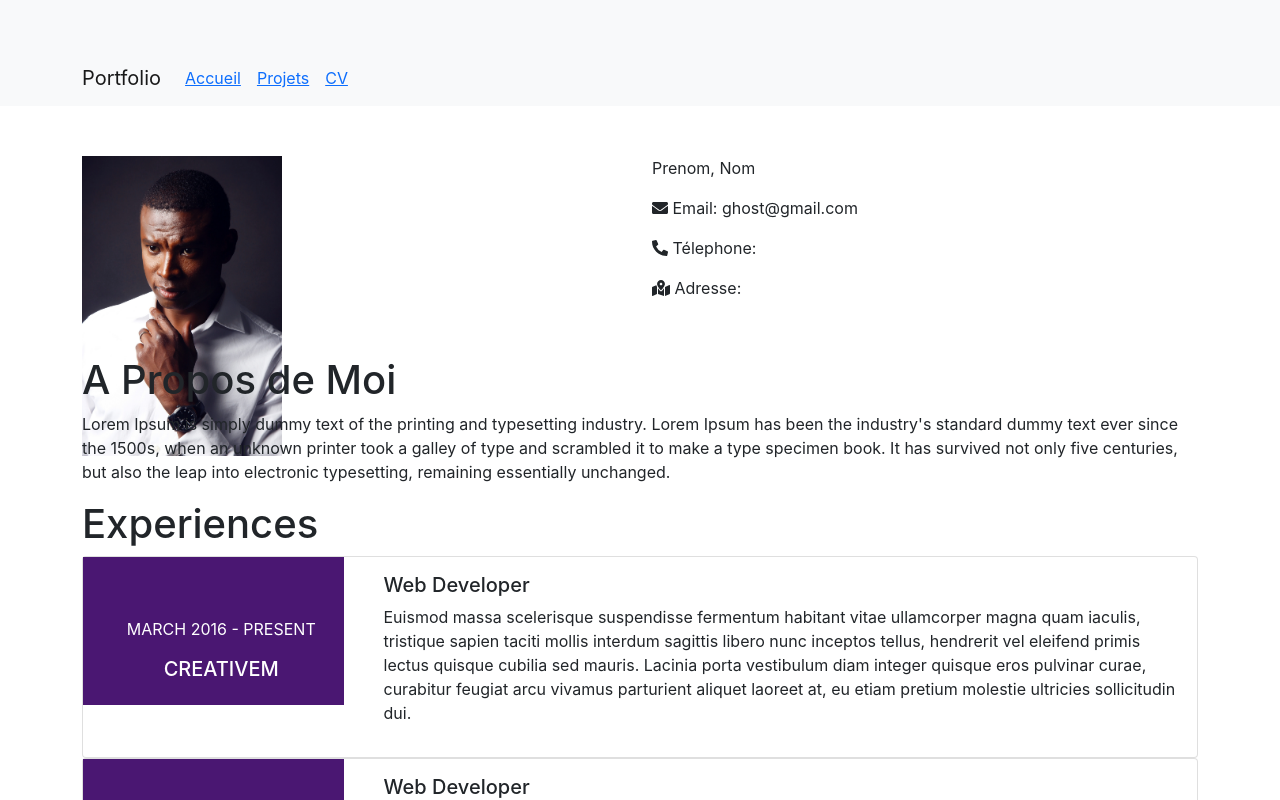
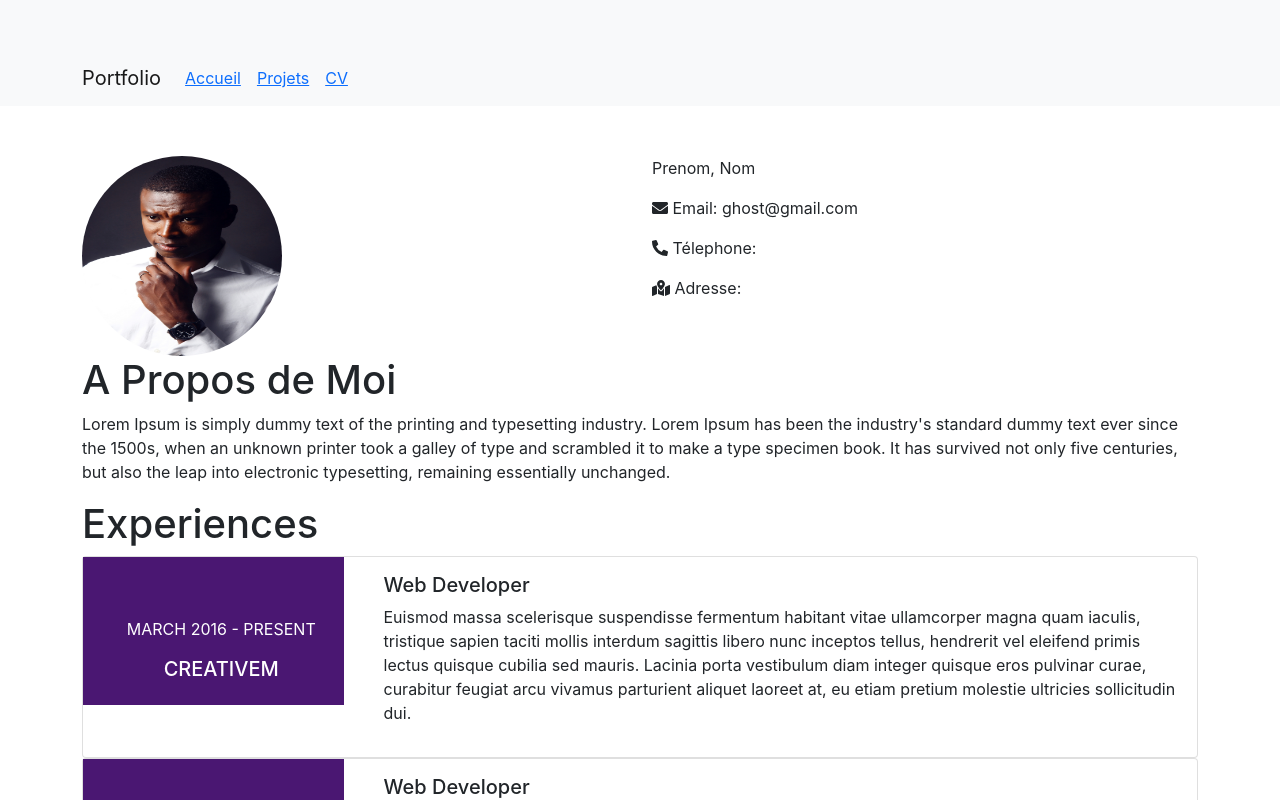
Before and after one commit to ngakui/portfolio-react, a React (Create React App) app: page /cv in a window 1280 px wide. Shown: the top 800 px of the page. Built offline with nearby package versions, Linux system fonts and the light colour scheme.

Commit message:
Round CV image

```diff
--- a/src/index.css
+++ b/src/index.css
@@ -47,13 +47,15 @@ code {
 
 /*Section Projets*/
 .img-circle {
+  /* width: 200px;
+  height: 200px;
+  border-radius: 50%; */
+}
+
+.img-circle > img {
   width: 200px;
   height: 200px;
   border-radius: 50%;
-}
-
-.img-circle > img {
-  width: 100%;
 }
 
 .experience-contain-header {
```
